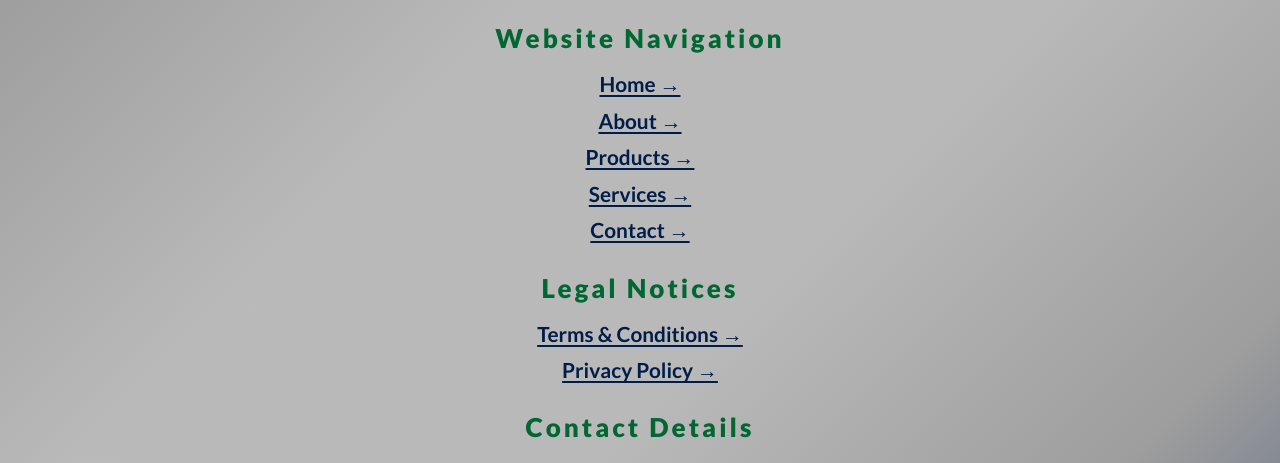
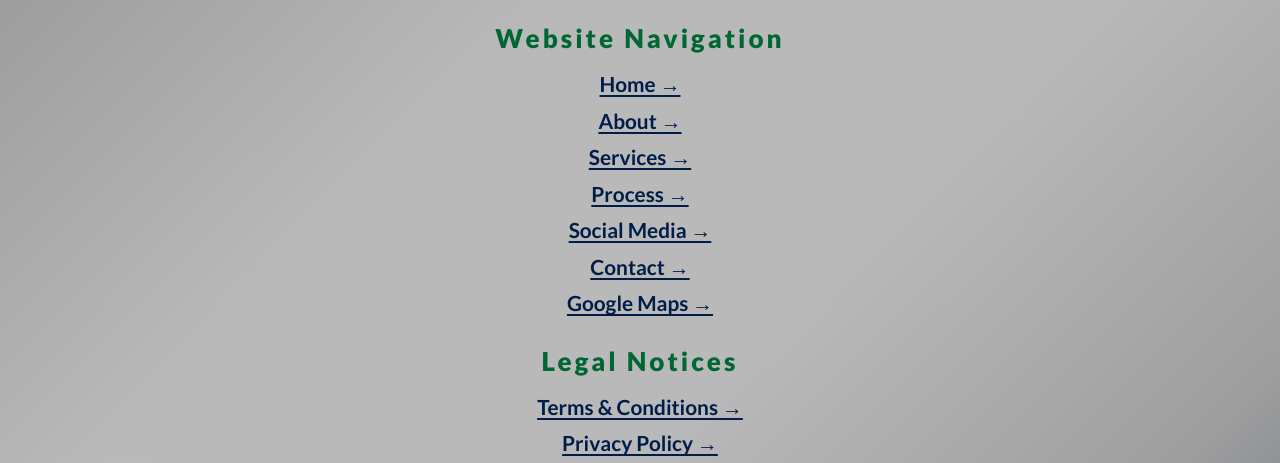
Before and after one commit to SVDwebtech/NylstroomPest053, a website: page index.html in a window 1280 px wide. Shown: the part 8586-9049 px from the top of the page. Drawn offline with Linux system fonts and the light colour scheme; a web font is replaced by a local one.

Commit message:
fix footer website navigation links

```diff
--- a/index.html
+++ b/index.html
@@ -356,11 +356,13 @@
                     <article class="footer__footerWebsiteNavigationContainer">
                         <h3 class="footer__footerHeadingH3 headingH3 headingH3--websiteNavigation">Website Navigation</h3>
                         <ul class="footer__footerNavlist">
-                            <li class="footer__footerNavitem"><a href="" class="footer__footerNavlink navlink navlink--footerNavlink">Home &rarr;</a></li>
-                            <li class="footer__footerNavitem"><a href="" class="footer__footerNavlink navlink navlink--footerNavlink">About &rarr;</a></li>
-                            <li class="footer__footerNavitem"><a href="" class="footer__footerNavlink navlink navlink--footerNavlink">Products &rarr;</a></li>
-                            <li class="footer__footerNavitem"><a href="" class="footer__footerNavlink navlink navlink--footerNavlink">Services &rarr;</a></li>
-                            <li class="footer__footerNavitem"><a href="" class="footer__footerNavlink navlink navlink--footerNavlink">Contact &rarr;</a></li>
+                            <li class="footer__footerNavitem"><a href="#homeLink" class="footer__footerNavlink navlink navlink--footerNavlink">Home &rarr;</a></li>
+                            <li class="footer__footerNavitem"><a href="#aboutLink" class="footer__footerNavlink navlink navlink--footerNavlink">About &rarr;</a></li>
+                            <li class="footer__footerNavitem"><a href="#serviceLink" class="footer__footerNavlink navlink navlink--footerNavlink">Services &rarr;</a></li>
+                            <li class="footer__footerNavitem"><a href="#processLink" class="footer__footerNavlink navlink navlink--footerNavlink">Process &rarr;</a></li>
+                            <li class="footer__footerNavitem"><a href="#socialLink" class="footer__footerNavlink navlink navlink--footerNavlink">Social Media &rarr;</a></li>
+                            <li class="footer__footerNavitem"><a href="#contactLink" class="footer__footerNavlink navlink navlink--footerNavlink">Contact &rarr;</a></li>
+                            <li class="footer__footerNavitem"><a href="#googleMapsLink" class="footer__footerNavlink navlink navlink--footerNavlink">Google Maps &rarr;</a></li>
                         </ul>
                     </article>
                     <article class="footer__footerLegalNoticeContainer">
```
